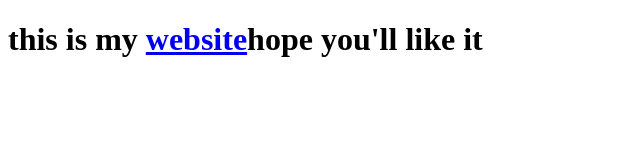
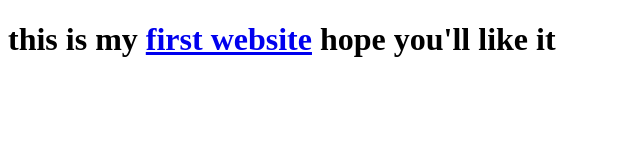
Before and after one commit to aremzy03/Construction-site, a plain HTML site: page construction-site.html in a window 1280 px wide. Shown: the whole page, without its empty margins (0-640 px from the left). Drawn offline with Linux system fonts and the light colour scheme.

Commit message:
Update construction-site.html

```diff
--- a/construction-site.html
+++ b/construction-site.html
@@ -9,7 +9,7 @@
 </head>
 
 <body>
-    <h1>this is my <a href="construction-website/index.html">website</a>hope you'll like it</h1>
+    <h1>this is my <a href="construction-website/index.html">first website</a> hope you'll like it</h1>
 
 </body>
 
```
